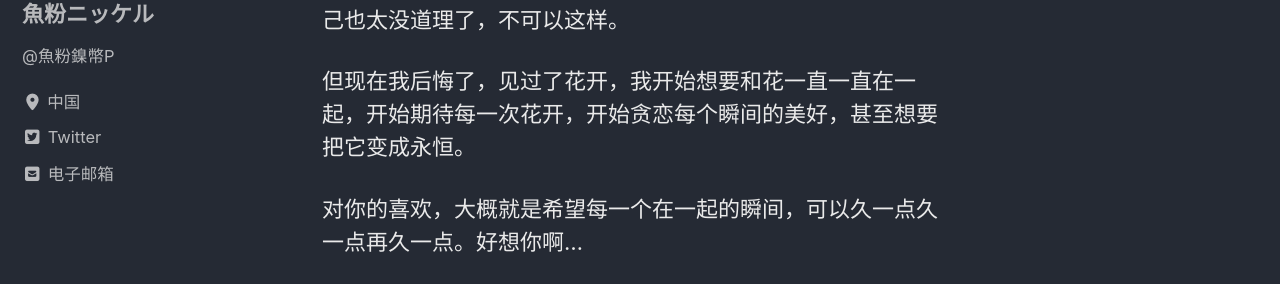
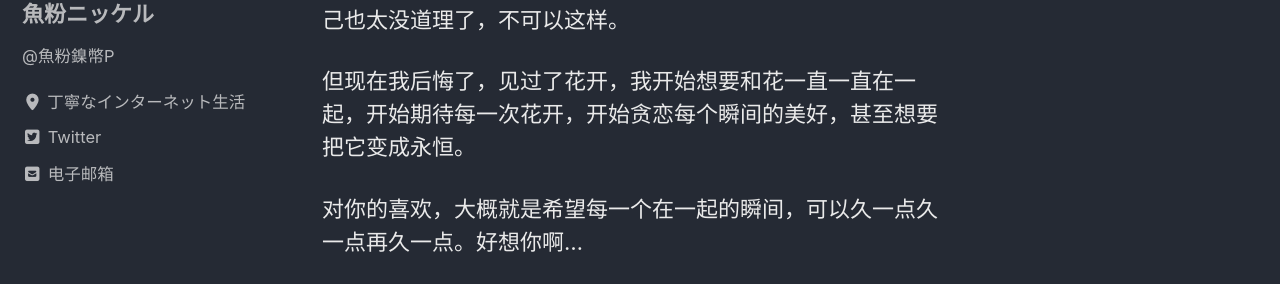
Before and after one commit to lilyknight39/lilyknight39.github.io, a Jekyll site: the page built from _posts/2024-11-07-my-new-blog-post.md, in a window 1280 px wide. Shown: the part 230-514 px from the top of the page. Built offline with Jekyll 4.4.1, drawn with Linux system fonts in a browser that asks for light colours; cached includes are drawn as plain includes.

Commit message:
Update _config.yml

```diff
--- a/_config.yml
+++ b/_config.yml
@@ -116,7 +116,7 @@ author:
   name             : "魚粉ニッケル"
   avatar           : "/assets/images/avatar.png" # path of avatar image, e.g. "/assets/images/bio-photo.jpg"
   bio              : "@魚粉鎳幣P"
-  location         : "中国"
+  location         : "丁寧なインターネット生活"
   email            : "nickel@lilyknight.top"
   links:
     - label: "Email"
```
